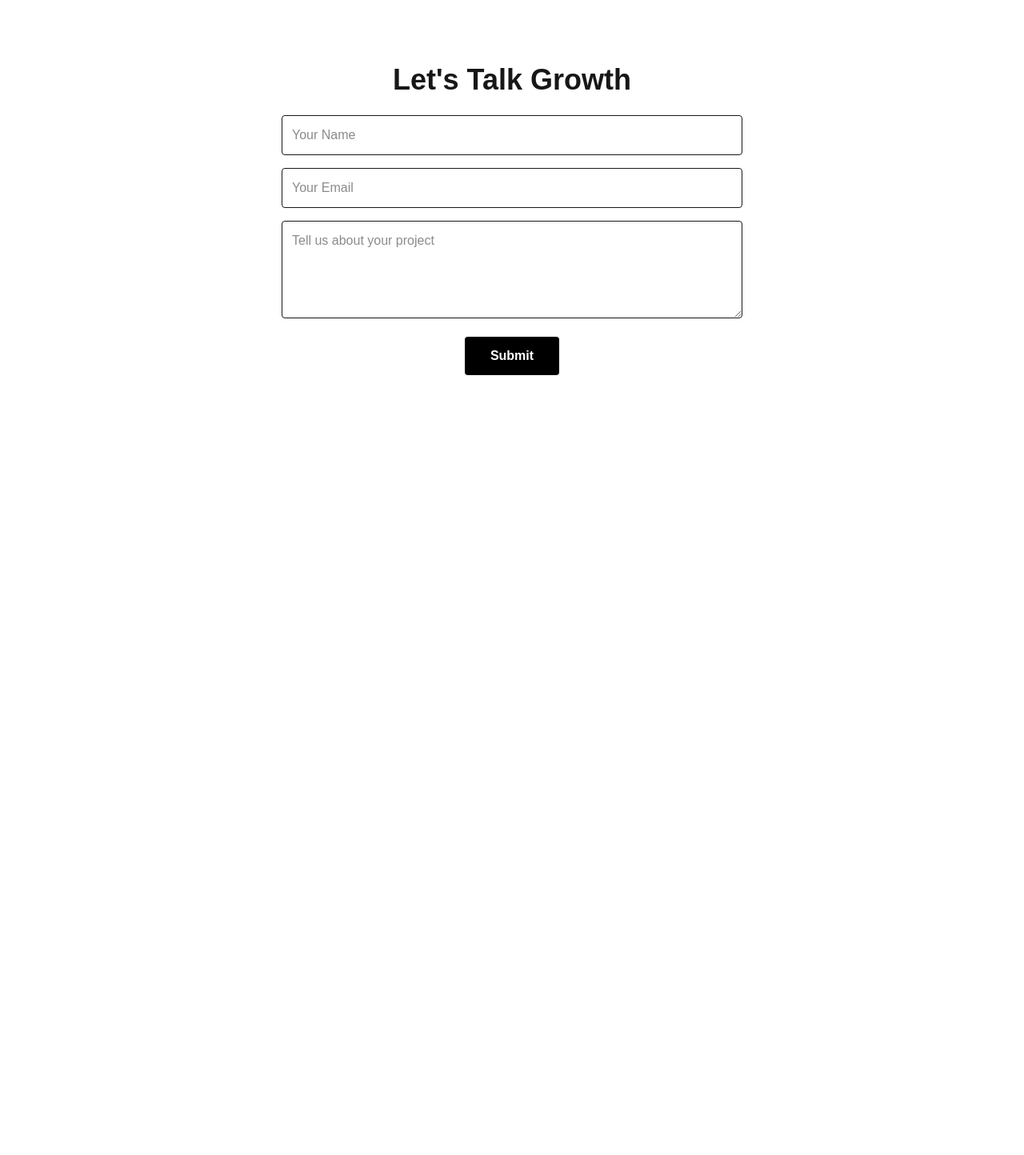
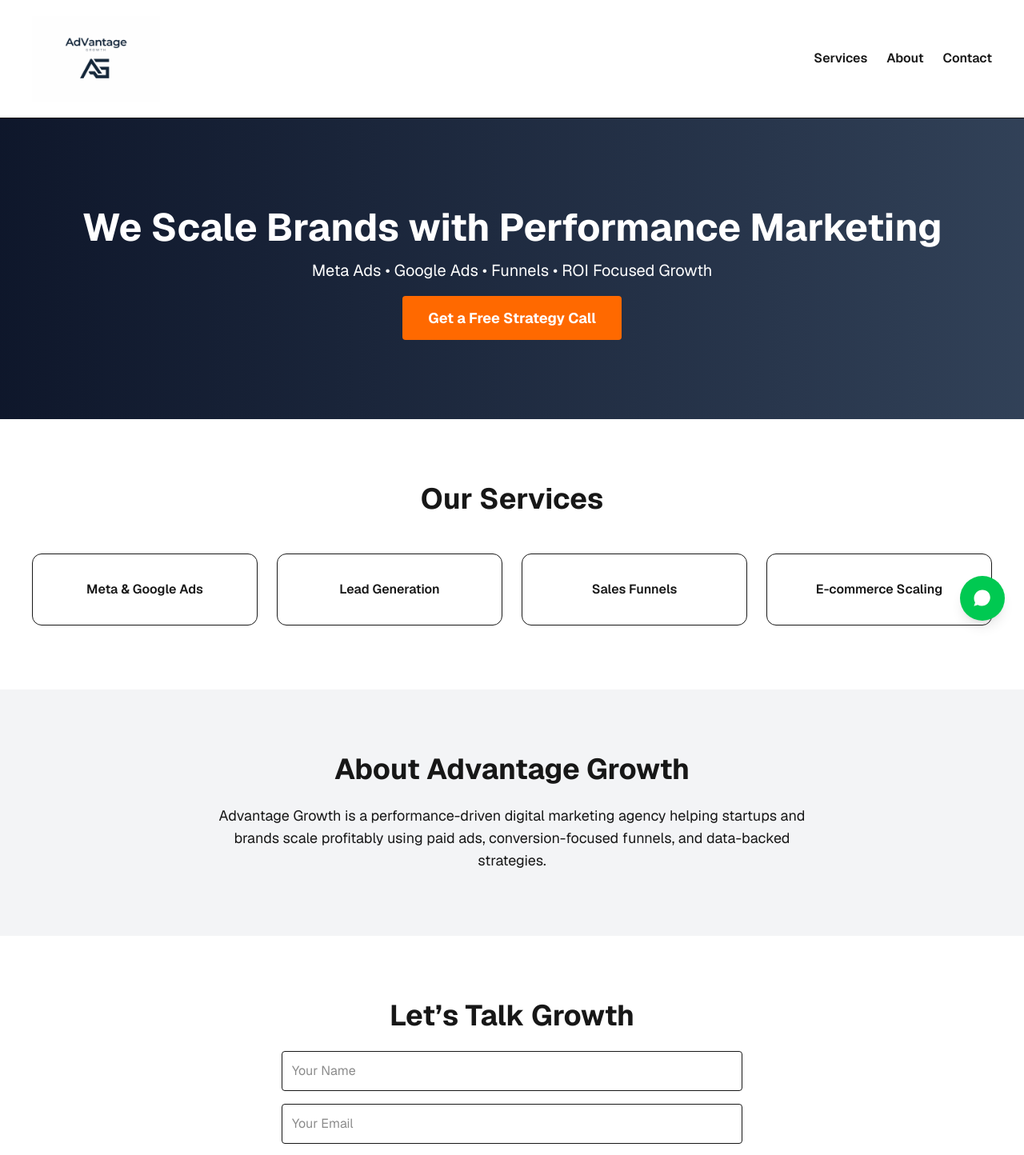
Before and after one commit to bgoyal2804-ai/advantage-growth, a Next.js app: page / in a window 1280 px wide. Shown: the top 1444 px of the page at 80% size. Before the commit the page ends 800 px from the top, so only its background shows below. Built offline with nearby package versions, Linux system fonts and the light colour scheme.

Commit message:
Fix contact form JSX + build error

```diff
--- a/src/app/page.js
+++ b/src/app/page.js
@@ -1,47 +1,112 @@
 "use client";
+
+import Image from "next/image";
 
 export default function Page() {
   return (
-    <>
+    <main className="font-sans">
+
+      {/* HEADER */}
+      <header className="flex justify-between items-center px-10 py-5 border-b">
+        <Image
+          src="/logo-new.png"
+          alt="Advantage Growth"
+          width={160}
+          height={50}
+          priority
+        />
+        <nav className="space-x-6 font-semibold">
+          <a href="#services">Services</a>
+          <a href="#about">About</a>
+          <a href="#contact">Contact</a>
+        </nav>
+      </header>
+
+      {/* HERO */}
+      <section className="bg-gradient-to-r from-slate-900 to-slate-700 text-white py-28 text-center">
+        <h1 className="text-5xl font-bold mb-4">
+          We Scale Brands with Performance Marketing
+        </h1>
+        <p className="text-xl mb-8">
+          Meta Ads • Google Ads • Funnels • ROI Focused Growth
+        </p>
+        <a
+          href="#contact"
+          className="bg-orange-500 px-8 py-4 rounded text-lg font-bold"
+        >
+          Get a Free Strategy Call
+        </a>
+      </section>
+
+      {/* SERVICES */}
+      <section id="services" className="py-20 px-10">
+        <h2 className="text-4xl font-bold text-center mb-12">Our Services</h2>
+        <div className="grid md:grid-cols-4 gap-6">
+          {[
+            "Meta & Google Ads",
+            "Lead Generation",
+            "Sales Funnels",
+            "E-commerce Scaling",
+          ].map((service) => (
+            <div
+              key={service}
+              className="border p-8 rounded-xl text-center font-semibold"
+            >
+              {service}
+            </div>
+          ))}
+        </div>
+      </section>
+
+      {/* ABOUT */}
+      <section id="about" className="bg-gray-100 py-20 px-10 text-center">
+        <h2 className="text-4xl font-bold mb-6">About Advantage Growth</h2>
+        <p className="max-w-3xl mx-auto text-lg">
+          Advantage Growth is a performance-driven digital marketing agency
+          helping startups and brands scale profitably using paid ads,
+          conversion-focused funnels, and data-backed strategies.
+        </p>
+      </section>
+
       {/* CONTACT */}
       <section id="contact" className="py-20 px-6 text-center bg-white">
-        <h2 className="text-4xl font-bold mb-6">Let's Talk Growth</h2>
+        <h2 className="text-4xl font-bold mb-6">Let’s Talk Growth</h2>
 
         <form
           onSubmit={(e) => {
-            e.preventDefault(); // Stop default form behavior
+            e.preventDefault();
             const form = e.currentTarget;
 
             const name = form.elements.name.value;
             const email = form.elements.email.value;
             const message = form.elements.message.value;
 
-            // Send email via FormSubmit in the background
+            // Send email via FormSubmit (AJAX)
             fetch("https://formsubmit.co/ajax/bhavna.advantagegrowth@gmail.com", {
               method: "POST",
               headers: {
                 "Content-Type": "application/json",
               },
               body: JSON.stringify({
-                name: name,
-                email: email,
-                message: message,
+                name,
+                email,
+                message,
                 _subject: "New Lead – Advantage Growth",
                 _captcha: "false",
               }),
             });
 
-            // Open WhatsApp immediately without waiting
-            const whatsappMessage =
-              "Hi, I'm " + name + ". My email is " + email + ". I need help with: " + message;
-
+            // WhatsApp message
+            const whatsappMessage = `Hi, I'm ${name}. My email is ${email}. I need help with: ${message}`;
             window.open(
-              "https://wa.me/917973888374?text=" + encodeURIComponent(whatsappMessage),
+              `https://wa.me/917973888374?text=${encodeURIComponent(
+                whatsappMessage
+              )}`,
               "_blank",
               "noopener,noreferrer"
             );
 
-            // Reset form
+            alert("Thanks! We’ll contact you shortly.");
             form.reset();
           }}
           className="max-w-xl mx-auto space-y-4"
@@ -70,11 +135,38 @@ export default function Page() {
             rows="4"
           />
 
-          <button type="submit" className="bg-black text-white px-8 py-3 rounded font-bold">
+          <button
+            type="submit"
+            className="bg-black text-white px-8 py-3 rounded font-bold"
+          >
             Submit
           </button>
         </form>
       </section>
-    </>
+
+      {/* FOOTER */}
+      <footer className="bg-black text-white py-6 text-center">
+        © 2026 Advantage Growth. All rights reserved.
+      </footer>
+
+      {/* FLOATING WHATSAPP */}
+      <a
+        href="https://wa.me/917973888374"
+        target="_blank"
+        rel="noopener noreferrer"
+        className="fixed bottom-6 right-6 bg-green-500 hover:bg-green-600 text-white p-4 rounded-full shadow-lg z-50"
+        aria-label="Chat on WhatsApp"
+      >
+        <svg
+          xmlns="http://www.w3.org/2000/svg"
+          viewBox="0 0 32 32"
+          fill="currentColor"
+          className="w-6 h-6"
+        >
+          <path d="M16 2C8.3 2 2 8.3 2 16c0 2.5.7 4.9 1.9 7l-2 6.1 6.3-2c2 1.1 4.3 1.7 6.8 1.7 7.7 0 14-6.3 14-14S23.7 2 16 2z" />
+        </svg>
+      </a>
+
+    </main>
   );
 }
```
